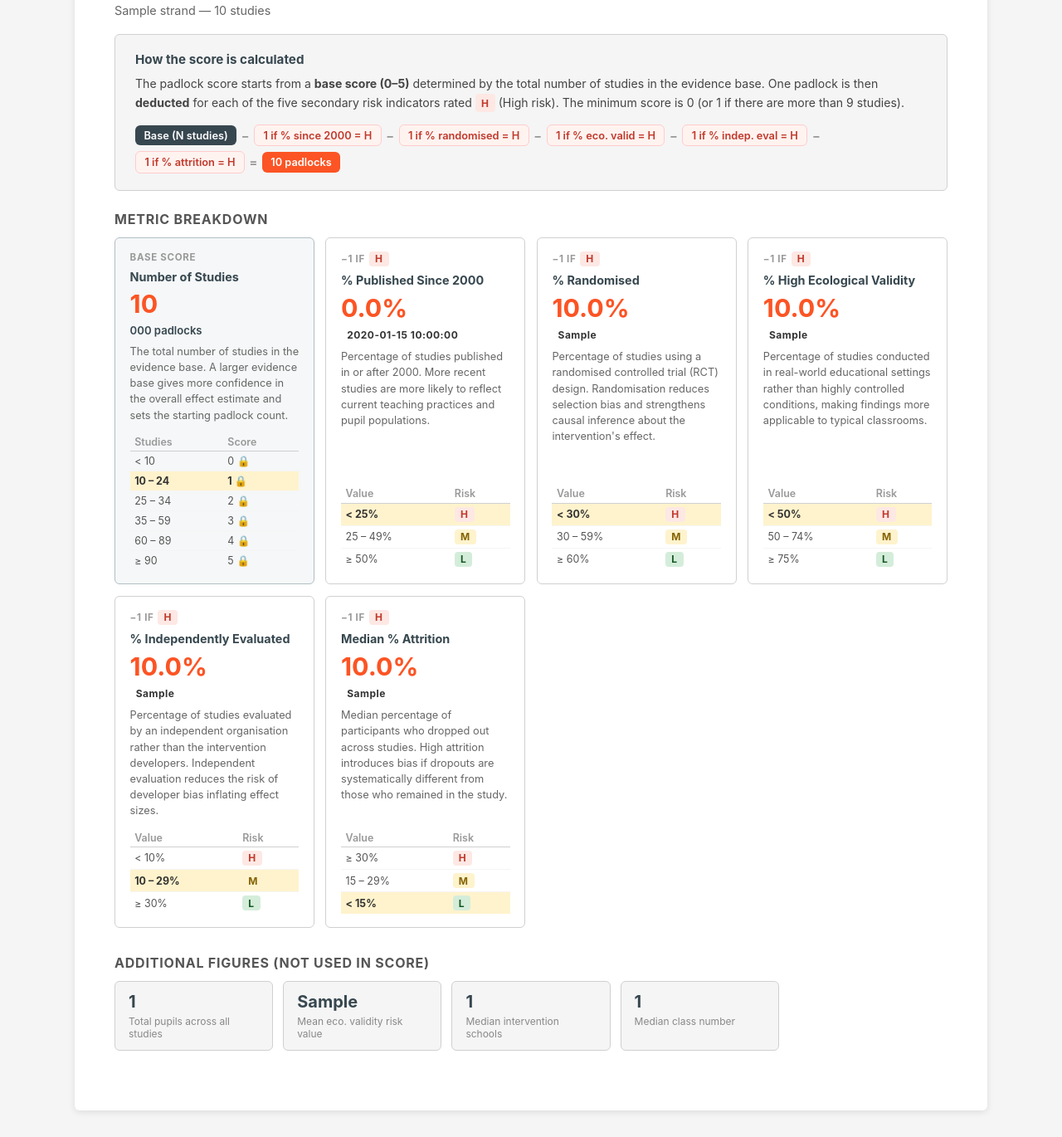
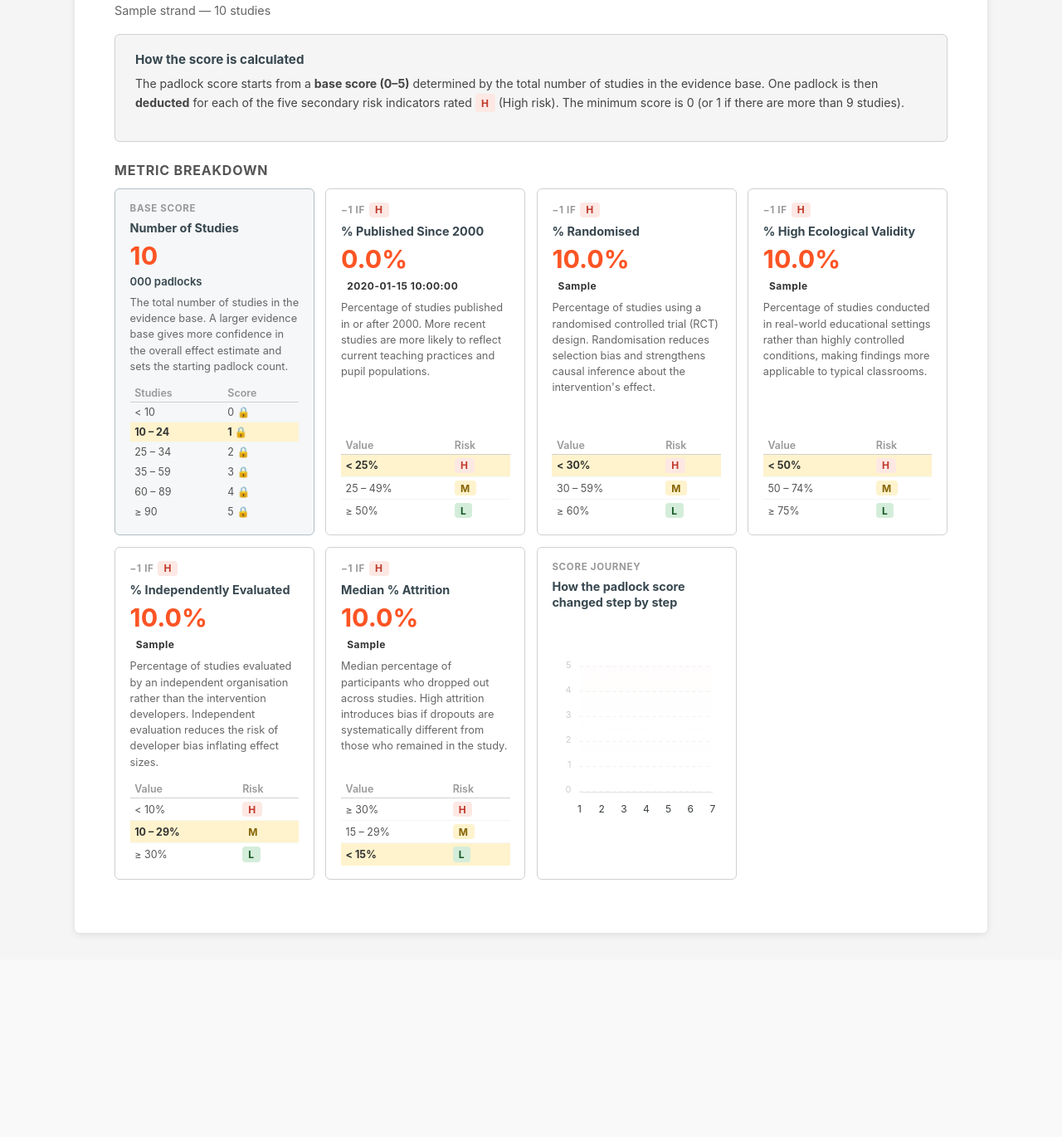
Before and after one commit to JonathanReardon/toolkit-extraction-app, a Flask app: template templates/padlocks.html in a window 1280 px wide. Shown: the part 222-1592 px from the top of the page at 83% size. After the commit the page ends 1350 px from the top, so only its background shows below. Run offline with Flask 3, Linux system fonts and the light colour scheme; the template is opened without the code that fills it: most values are stand-ins (such as "Sample title", 1, 10 or a date in 2020); some libraries are stand-ins or nearby versions.

Commit message:
added padlocks floor message, padlocks socre visualisation, and clean_cols to viewer and .csv export

```diff
--- a/templates/padlocks.html
+++ b/templates/padlocks.html
@@ -5,6 +5,7 @@
   <meta name="viewport" content="width=device-width, initial-scale=1.0" />
   <title>Padlock Score – EEF Toolkit Extractor</title>
   <link rel="stylesheet" href="{{ url_for('static', filename='style.css') }}" />
+  <script src="https://cdn.jsdelivr.net/npm/apexcharts"></script>
 </head>
 <body>
   <div class="container" style="max-width:1100px">
@@ -66,21 +67,6 @@
         <span class="risk-badge risk-H">H</span> (High risk).
         The minimum score is 0 (or 1 if there are more than 9 studies).
       </p>
-      <div class="padlock-formula">
-        <span class="formula-part formula-base">Base (N studies)</span>
-        <span class="formula-op">−</span>
-        <span class="formula-part formula-mod">1 if % since 2000 = H</span>
-        <span class="formula-op">−</span>
-        <span class="formula-part formula-mod">1 if % randomised = H</span>
-        <span class="formula-op">−</span>
-        <span class="formula-part formula-mod">1 if % eco. valid = H</span>
-        <span class="formula-op">−</span>
-        <span class="formula-part formula-mod">1 if % indep. eval = H</span>
-        <span class="formula-op">−</span>
-        <span class="formula-part formula-mod">1 if % attrition = H</span>
-        <span class="formula-op">=</span>
-        <span class="formula-part formula-result">{{ data.New_padlock|int }} padlocks</span>
-      </div>
     </div>
 
     <!-- Metric cards (horizontal scroll) -->
@@ -232,30 +218,150 @@
         </table>
       </div>
 
+      <!-- Score Journey Chart (ApexCharts) -->
+      {% set base = data.number_of_studies_padlock_scale|int %}
+      {% set r_h  = data['%_randomised_padlock_scale']|string == 'H' %}
+      {% set e_h  = data['%_high_eco_valid_padlock_scale']|string == 'H' %}
+      {% set i_h  = data['%_indep_eval_padlock_scale']|string == 'H' %}
+      {% set s_h  = data['%_since_2000_padlock_scale']|string == 'H' %}
+      {% set a_h  = data['%_median_attrit_reported_padlock_scale']|string == 'H' %}
+      {% set sc0 = base %}
+      {% set sc1 = [sc0 - (1 if s_h else 0), 0]|max %}
+      {% set sc2 = [sc1 - (1 if r_h else 0), 0]|max %}
+      {% set sc3 = [sc2 - (1 if e_h else 0), 0]|max %}
+      {% set sc4 = [sc3 - (1 if i_h else 0), 0]|max %}
+      {% set sc5 = [sc4 - (1 if a_h else 0), 0]|max %}
+
+      <div class="metric-card metric-card--journey">
+        <div class="metric-card-role">Score journey</div>
+        <div class="metric-card-title">How the padlock score changed step by step</div>
+        <div id="journey-chart"></div>
+      </div>
+
+      <script>
+      (function() {
+        var scores = [{{ sc0 }}, {{ sc1 }}, {{ sc2 }}, {{ sc3 }}, {{ sc4 }}, {{ sc5 }}, {{ sc5 }}];
+        var isH    = [false, {{ s_h|lower }}, {{ r_h|lower }}, {{ e_h|lower }}, {{ i_h|lower }}, {{ a_h|lower }}, false];
+        var labels = ['Base', '% Since 2000', '% Randomised', '% Eco. Validity', '% Indep. Eval.', 'Median % Attrit.', 'Final'];
+
+        var markerColors = scores.map(function(_, i) {
+          if (i === 0) return '#546e7a';
+          if (i === labels.length - 1) return '#fc5424';
+          return isH[i] ? '#e74c3c' : '#d0d0d0';
+        });
+
+        var markerSizes = scores.map(function(_, i) {
+          if (i === 0 || i === labels.length - 1) return 9;
+          return isH[i] ? 8 : 5;
+        });
+
+        var xLabelColors = scores.map(function(_, i) {
+          if (i === 0) return '#546e7a';
+          if (i === labels.length - 1) return '#fc5424';
+          return isH[i] ? '#c0392b' : '#aaa';
+        });
+
+        var annotations = [];
+        scores.forEach(function(s, i) {
+          if (i === 0 || i === labels.length - 1 || isH[i]) {
+            annotations.push({
+              x: labels[i], y: s,
+              marker: { size: 0 },
+              label: {
+                text: String(s),
+                borderColor: 'transparent',
+                style: {
+                  background: 'transparent',
+                  color: i === 0 ? '#546e7a' : (i === labels.length - 1 ? '#fc5424' : '#c0392b'),
+                  fontSize: (i === 0 || i === labels.length - 1) ? '16px' : '13px',
+                  fontWeight: '800',
+                  padding: { top: 0, bottom: 0, left: 0, right: 0 }
+                },
+                offsetY: -28
+              }
+            });
+          }
+          if (isH[i]) {
+            annotations.push({
+              x: labels[i], y: s,
+              marker: { size: 0 },
+              label: {
+                text: '−1',
+                borderColor: '#fcc',
+                style: {
+                  background: '#fde8e8',
+                  color: '#c0392b',
+                  fontSize: '11px',
+                  fontWeight: '800',
+                  padding: { top: 3, bottom: 3, left: 8, right: 8 }
+                },
+                offsetY: -10,
+                offsetX: 28
+              }
+            });
+          }
+        });
+
+        new ApexCharts(document.getElementById('journey-chart'), {
+          chart: {
+            type: 'area',
+            height: 260,
+            toolbar: { show: false },
+            zoom: { enabled: false },
+            fontFamily: '-apple-system, BlinkMacSystemFont, "Segoe UI", sans-serif',
+            animations: { enabled: true, easing: 'easeinout', speed: 700 },
+            dropShadow: { enabled: true, top: 8, blur: 12, opacity: 0.08 }
+          },
+          series: [{ name: 'Padlock Score', data: scores }],
+          colors: ['#fc5424'],
+          stroke: { curve: 'straight', width: 3.5 },
+          fill: {
+            type: 'gradient',
+            gradient: { shadeIntensity: 1, opacityFrom: 0.22, opacityTo: 0.01, stops: [0, 95] }
+          },
+          dataLabels: { enabled: false },
+          markers: {
+            size: markerSizes,
+            colors: markerColors,
+            strokeColors: '#fff',
+            strokeWidth: 2.5,
+            hover: { sizeOffset: 2 }
+          },
+          xaxis: {
+            categories: labels,
+            labels: {
+              rotate: -35,
+              rotateAlways: true,
+              style: { fontSize: '12px', fontWeight: '600', colors: xLabelColors },
+              offsetY: 2
+            },
+            axisBorder: { show: false },
+            axisTicks: { show: false }
+          },
+          yaxis: {
+            min: 0, max: 5, tickAmount: 5,
+            labels: { formatter: function(v) { return Math.round(v); }, style: { colors: ['#ccc'], fontSize: '11px' } }
+          },
+          grid: {
+            borderColor: '#f0f0f0',
+            strokeDashArray: 4,
+            yaxis: { lines: { show: true } },
+            xaxis: { lines: { show: false } },
+            padding: { top: 30, bottom: 10 }
+          },
+          tooltip: {
+            theme: 'light',
+            y: { formatter: function(v) { return v + ' padlock' + (v === 1 ? '' : 's'); } }
+          },
+          xaxis: { tooltip: { enabled: false } },
+          annotations: { points: annotations },
+          legend: { show: false }
+        }).render();
+      })();
+      </script>
+
     </div><!-- /metric-row -->
 
-    <!-- Additional summary figures -->
-    <h2 style="font-size:1rem;color:#555;margin:2rem 0 .75rem;text-transform:uppercase;letter-spacing:.05em">
-      Additional figures (not used in score)
-    </h2>
-    <div class="extra-stats">
-      <div class="extra-stat">
-        <div class="extra-stat-value">{{ data.total_pupil_number|int }}</div>
-        <div class="extra-stat-label">Total pupils across all studies</div>
-      </div>
-      <div class="extra-stat">
-        <div class="extra-stat-value">{{ data.mean_eco_valid_risk }}</div>
-        <div class="extra-stat-label">Mean eco. validity risk value</div>
-      </div>
-      <div class="extra-stat">
-        <div class="extra-stat-value">{{ data.median_school_number }}</div>
-        <div class="extra-stat-label">Median intervention schools</div>
-      </div>
-      <div class="extra-stat">
-        <div class="extra-stat-value">{{ data.median_class_number }}</div>
-        <div class="extra-stat-label">Median class number</div>
-      </div>
-    </div>
 
   </div>
 </body>
```
Also changed, not shown: templates/preview.html (added, +112 -0 lines), web_app.py (+94 -6 lines).
